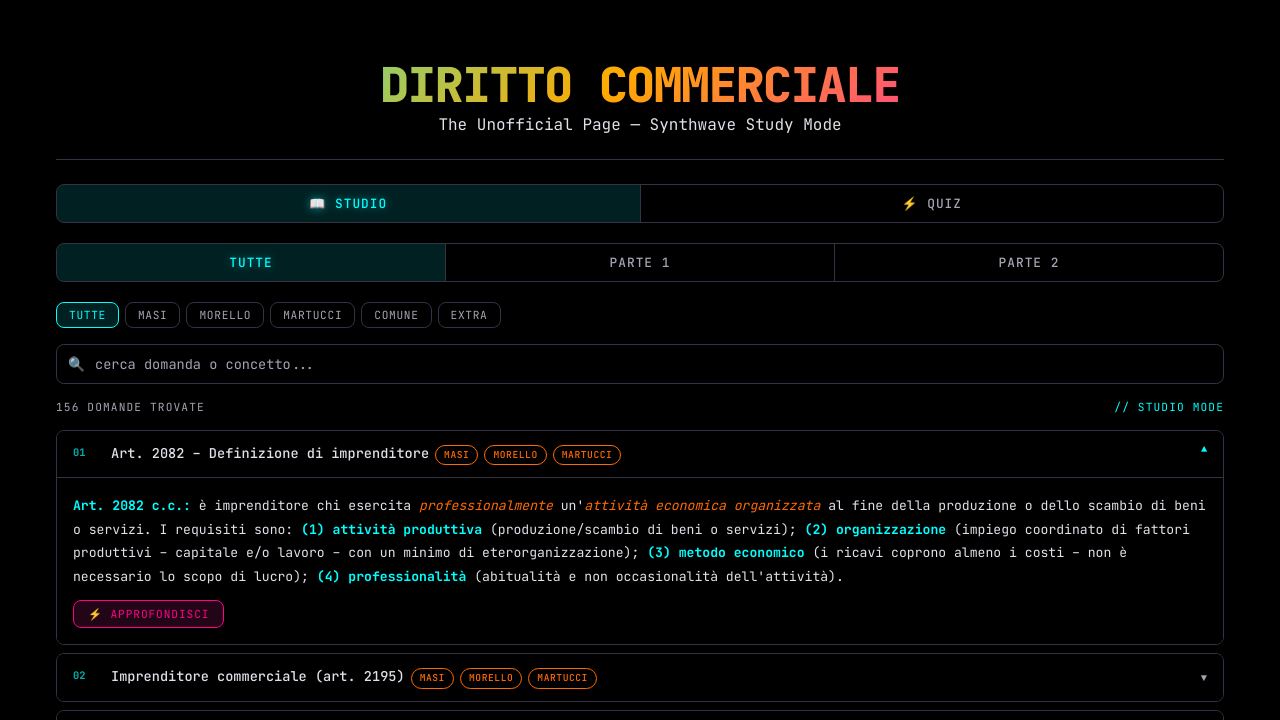
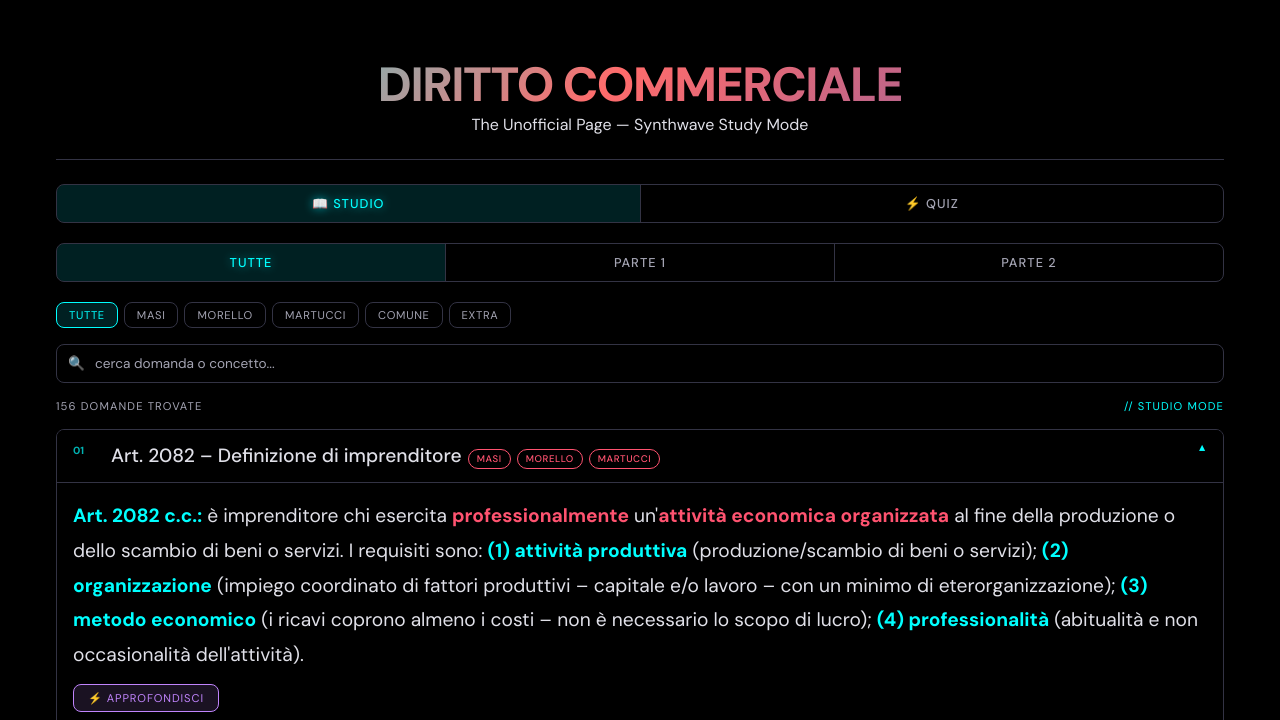
Before and after one commit to Gastondefoix/dc-0.5, a plain HTML site: page index.html in a window 1280 px wide. Both pictures are taken after a click on the element 640 px from the left and 453 px from the top of the page. Shown: the top 720 px of the page. Drawn offline with Linux system fonts and the light colour scheme.

Commit message:
style: aggiorna font, colori e dimensioni testo
- Font: JetBrains Mono → DM Sans
- Colori: orange #ff5370, magenta #c084fc, magenta-dim #c084fc22
- Gradient h1: aggiornati #ffaa00→#ff6b6b e #ff00e5→#7b5ea7
- em elements: font-style italic → font-style normal + font-weight 700
- font-size: qa-title, qa-answer, deepdive-content → 1.2rem

Co-Authored-By: Claude Sonnet 4.6 <noreply@anthropic.com>

```diff
--- a/index.html
+++ b/index.html
@@ -4,22 +4,22 @@
 <meta charset="UTF-8">
 <meta name="viewport" content="width=device-width, initial-scale=1.0">
 <title>⚡ Diritto Commerciale // SYNTHWAVE EDITION</title>
-<link href="https://fonts.googleapis.com/css2?family=JetBrains+Mono:wght@300;400;500;700;800&display=swap" rel="stylesheet">
+<link href="https://fonts.googleapis.com/css2?family=DM+Sans:ital,opsz,wght@0,9..40,300;0,9..40,400;0,9..40,500;0,9..40,700;0,9..40,800&display=swap" rel="stylesheet">
 <style>
 :root {
   --cyan: #00ffff;
   --cyan-dim: #00f0ff22;
   --cyan-glow: #00f0ff88;
-  --orange: #ff6a00;
-  --magenta: #ff0088;
-  --magenta-dim: #ff2eaa22;
+  --orange: #ff5370;
+  --magenta: #c084fc;
+  --magenta-dim: #c084fc22;
   --bg: #000000;
   --bg2: #000000;
   --bg3: #000000;
   --text: #e0e0e8;
   --text-dim: #a4a4b3;
   --border: #333344;
-  --font: 'JetBrains Mono', monospace;
+  --font: 'DM Sans', sans-serif;
   --radius: 8px;
 }
 
@@ -58,8 +58,8 @@ body {
   background: linear-gradient(
     135deg,
     #00ffff 0%,
-    #ffaa00 25%,
-    #ff00e5 50%,
+    #ff6b6b 25%,
+    #7b5ea7 50%,
     #aa00ff 75%,
     #00ffff 100%
   );
@@ -226,7 +226,7 @@ body {
 
 .qa-title {
   flex: 1;
-  font-size: 0.85rem;
+  font-size: 1.2rem;
   line-height: 1.5;
   font-weight: 500;
   color: var(--text);
@@ -247,7 +247,7 @@ body {
   padding: 16px;
   border-top: 1px solid var(--border);
   background: #000000;
-  font-size: 0.82rem;
+  font-size: 1.2rem;
   line-height: 1.8;
   color: var(--text);
 }
@@ -255,7 +255,7 @@ body {
 .qa-answer.show { display: block; animation: fadeIn 0.2s ease; }
 
 .qa-answer strong { color: var(--cyan); font-weight: 600; }
-.qa-answer em { color: var(--orange); font-style: italic; }
+.qa-answer em { color: var(--orange); font-style: normal; font-weight: 700; }
 
 /* DEEPDIVE button */
 .deepdive-btn {
@@ -283,7 +283,7 @@ body {
   border-left: 3px solid var(--magenta);
   background: #000000;
   border-radius: 0 var(--radius) var(--radius) 0;
-  font-size: 0.78rem;
+  font-size: 1.2rem;
   line-height: 1.8;
   color: var(--text);
 }
@@ -291,7 +291,7 @@ body {
 .deepdive-content.show { display: block; animation: fadeIn 0.25s ease; }
 
 .deepdive-content strong { color: var(--magenta); }
-.deepdive-content em { color: var(--orange); }
+.deepdive-content em { color: var(--orange); font-style: normal; font-weight: 700; }
 
 /* BADGES */
 .badge {
```
